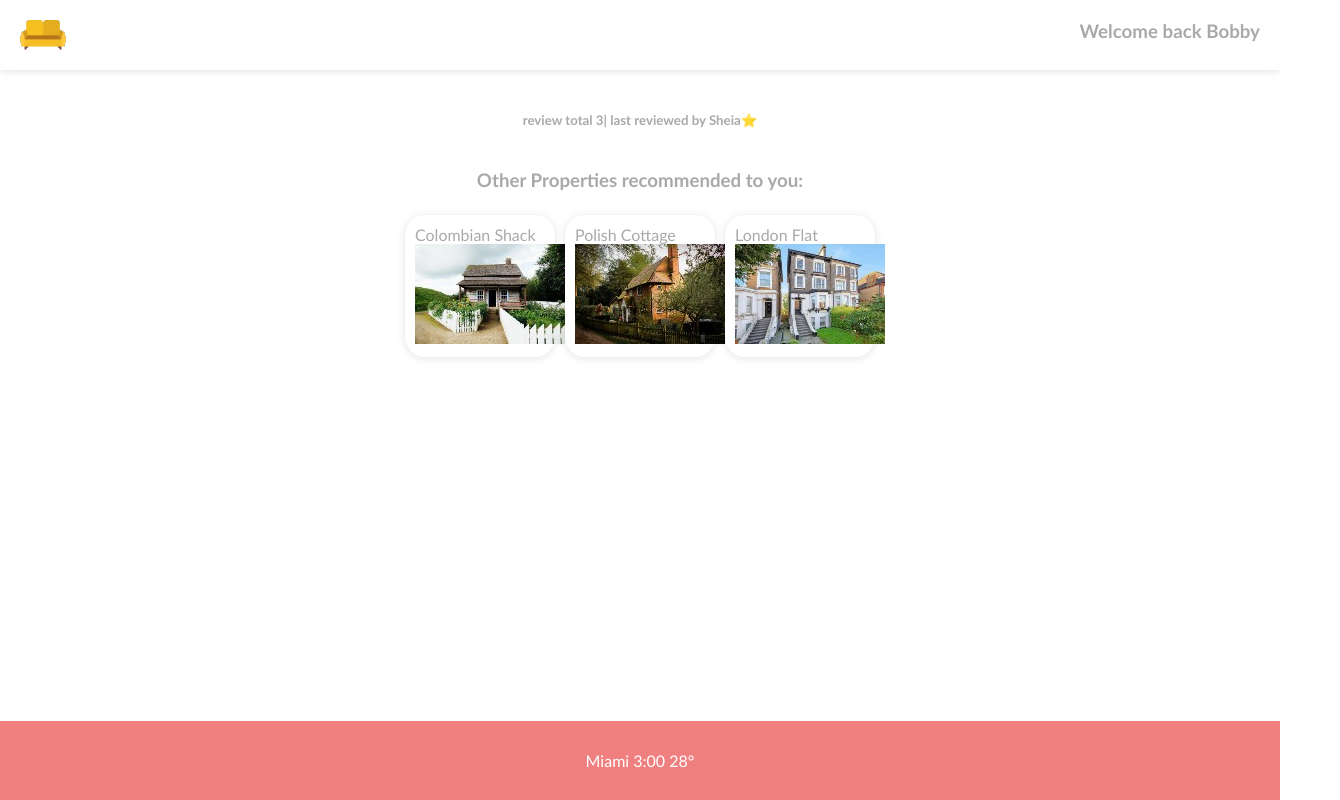
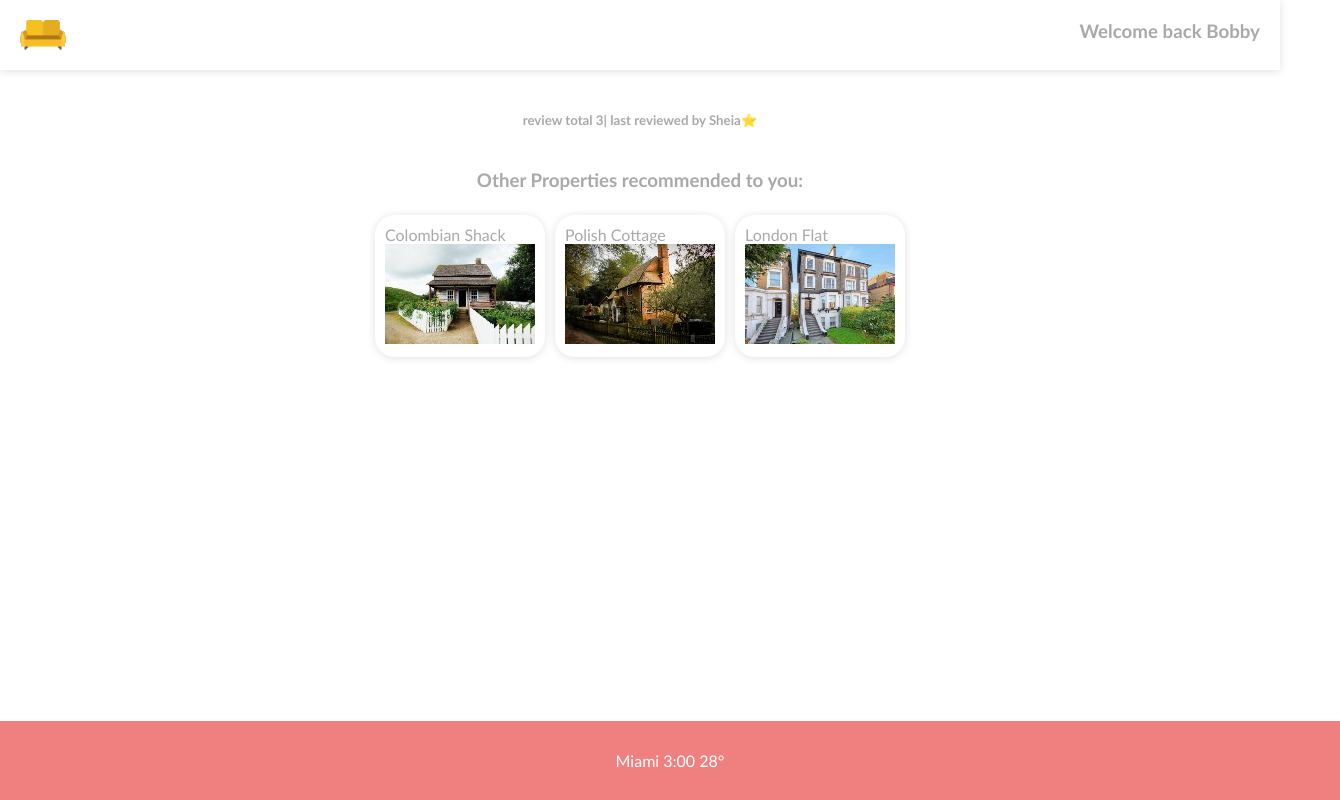
Before and after one commit to marlonleon01/Couch-Surfing, a website with bundled scripts: page public/index.html in a window 1280 px wide. Shown: the whole page, 1340 px wide, since content can reach past the window. Built offline with nearby package versions, Linux system fonts and the light colour scheme.

Commit message:
removed borderbox

```diff
--- a/public/index.css
+++ b/public/index.css
@@ -3,11 +3,6 @@ html {
   padding: 0;
   border: 0;
   outline: 0;
-  box-sizing: border-box;
-}
-
-*, *:before, *:after {
-  box-sizing: inherit;
 }
 
 body {
```
